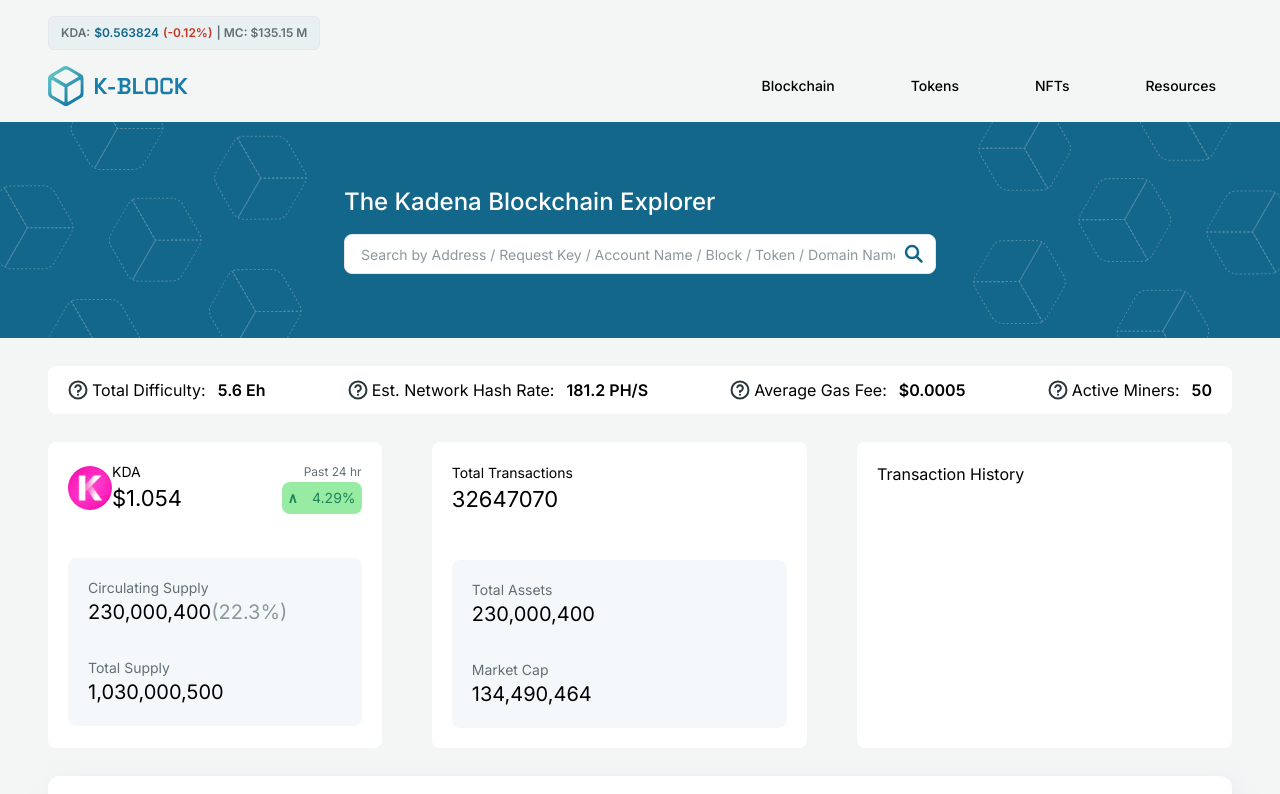
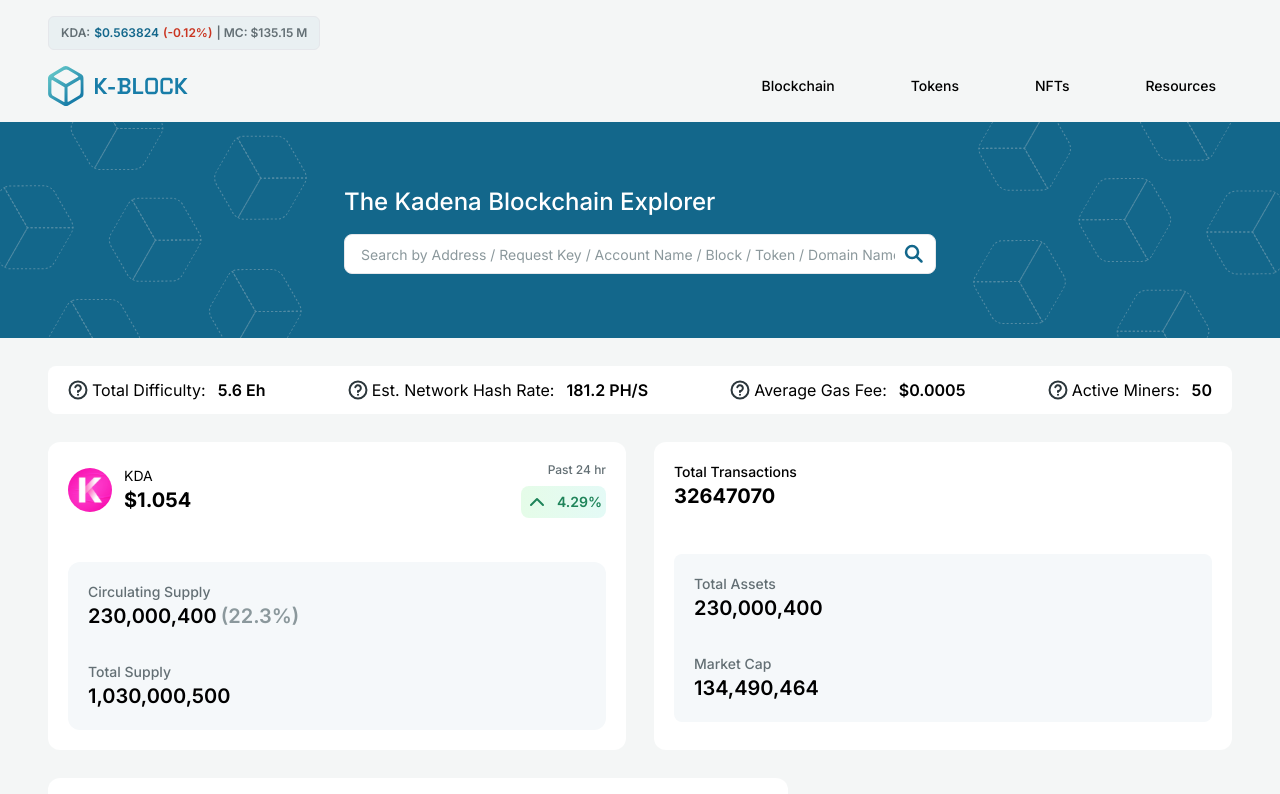
Before and after one commit to techfleetworks/k-block-app, a Next.js app: page / in a window 1280 px wide. Shown: the top 794 px of the page. Built offline with nearby package versions, Linux system fonts and the light colour scheme.

Commit message:
minor UI fixes

```diff
--- a/src/components/common/current-price/index.jsx
+++ b/src/components/common/current-price/index.jsx
@@ -1,43 +1,50 @@
-import React from "react";
-import KDA from "@/assets/kda.svg";
-import Image from "next/image";
+import React from 'react';
+import KDA from '@/assets/kda.svg';
+import Image from 'next/image';
+import { ChevronUpIcon } from 'lucide-react';
 
 const CurrentPrice = () => {
   return (
-    <div className="bg-neutral-n-0 w-fit p-5 rounded-[8px]">
-      <div className="flex">
-        {/* The download for KDA logo seems like it was successful, but I do not understand why I am facing technical fallacy. */}
-        {/* "alt" = KDA Logo v */}
-        <Image width={44} height={44} src={KDA} alt="KDA Logo" />
+    <div className="bg-neutral-n-0 flex-1 p-5 rounded-xl">
+      <div className="flex justify-between">
+        <div className="flex gap-3 items-center">
+          <Image width={44} height={44} src={KDA} alt="KDA Logo" />
+          <div className="flex flex-col justify-start items-start">
+            <h4 className="text-sm ">KDA</h4>
+            <p className="text-xl font-bold">$1.054</p>
+          </div>
+        </div>
         <div>
-          <div className="flex justify-between w-[19.5vw] items-center">
-            <h4 className="text-[14px] leading-5">KDA</h4>
-            <p className=" text-[12px] text-neutral-n-500">Past 24 hr</p>
-          </div>
-          {/* I have chosen to use "B3 Primary" for the font size for the following div box, but I need a confirmation from the design team. */}
-          <div className="flex justify-between text-xs leading-[18px] items-center">
-            {/* I would like to get a confirmation from the design team if the following price tag is meant to be "B3 Secondary" from Body - style from [Design System for Dev] */}
-            <p className="text-[22px]">$1.054</p>
-            <div className="flex justify-between rounded-[8px] p-1.5 bg-semantic-g-300 w-[80px] items-center">
-              <p className="text-semantic-g-500 text-sm font-semibold">&and;</p>
-              <p className="text-semantic-g-500 text-sm">4.29%</p>
+          <div className="flex flex-col justify-start text-xs items-start">
+            <p className=" text-xs font-medium text-neutral-n-500 self-end mb-2">
+              Past 24 hr
+            </p>
+            <div className="flex gap-2 justify-between rounded-lg bg-gradient-to-r from-[#E5FCE8] to-[#E4FAF6] items-center p-1">
+              <p className="text-semantic-g-500 text-sm font-semibold">
+                <ChevronUpIcon />
+              </p>
+              <p className="text-semantic-g-500 text-sm font-semibold">4.29%</p>
             </div>
           </div>
         </div>
       </div>
-      <div className="bg-neutral-n-100 mt-11 p-5 rounded-[8px]">
+      <div className="bg-neutral-n-100 mt-11 p-5 rounded-xl">
         <div>
-          <h4 className="text-sm text-neutral-n-500 leading-5">
+          <h4 className="text-sm font-medium text-neutral-n-500">
             Circulating Supply
           </h4>
-          <div className="flex text-xl">
+          <div className="flex text-xl font-semibold gap-1">
             <p className="text-neutral-n-700">230,000,400</p>
             <p className="text-neutral-n-400">(22.3%)</p>
           </div>
         </div>
-        <div className="mt-[32px]">
-          <h4 className="text-sm text-neutral-n-500 leading-5">Total Supply</h4>
-          <p className="text-neutral-n-700 text-xl">1,030,000,500</p>
+        <div className="mt-8">
+          <h4 className="text-sm text-neutral-n-500 font-medium">
+            Total Supply
+          </h4>
+          <p className="text-neutral-n-700 text-xl font-semibold">
+            1,030,000,500
+          </p>
         </div>
       </div>
     </div>
--- a/src/components/common/total-transactions/index.jsx
+++ b/src/components/common/total-transactions/index.jsx
@@ -1,18 +1,24 @@
-import React from "react";
+import React from 'react';
 
 const TotalTransactions = () => {
   return (
-    <div className="bg-neutral-n-0 p-5 rounded-[8px] w-[375px]">
-      <h1 className="text-[14px]">Total Transactions</h1>
-      <p className="text-[22px]">32647070</p>
-      <div className="bg-neutral-n-100 mt-11 p-5 rounded-[8px]">
+    <div className="bg-neutral-n-0 p-5 rounded-xl flex-1">
+      <h1 className="text-sm font-medium">Total Transactions</h1>
+      <p className="text-xl font-bold">32647070</p>
+      <div className="bg-neutral-n-100 mt-11 p-5 rounded-lg">
         <div className="">
-          <h4 className="text-sm text-neutral-n-500 leading-5">Total Assets</h4>
-          <p className="text-neutral-n-700 text-xl">230,000,400</p>
+          <h4 className="text-sm font-medium text-neutral-n-500">
+            Total Assets
+          </h4>
+          <p className="text-neutral-n-700 text-xl font-semibold">
+            230,000,400
+          </p>
         </div>
-        <div className="mt-[32px]">
-          <h4 className="text-sm text-neutral-n-500 leading-5">Market Cap</h4>
-          <p className="text-neutral-n-700 text-xl">134,490,464</p>
+        <div className="mt-8">
+          <h4 className="text-sm font-medium text-neutral-n-500">Market Cap</h4>
+          <p className="text-neutral-n-700 text-xl font-semibold">
+            134,490,464
+          </p>
         </div>
       </div>
     </div>
--- a/src/components/common/transaction-history/index.jsx
+++ b/src/components/common/transaction-history/index.jsx
@@ -1,8 +1,8 @@
-import React from "react";
+import React from 'react';
 
 const TransactionHistory = () => {
   return (
-    <div className="bg-neutral-n-0 w-[375px] p-5 rounded-[8px] ">
+    <div className="bg-neutral-n-0 p-5 rounded-xl w-[740px]">
       <h1>Transaction History</h1>
     </div>
   );
--- a/src/pages/index.js
+++ b/src/pages/index.js
@@ -21,7 +21,7 @@ export default function Home() {
       <Navbar />
       <Searchbar />
       <InfoBar />
-      <div className="flex flex-wrap gap-4 justify-start sm:justify-between px-3 md:px-12 my-7">
+      <div className="flex flex-wrap gap-7 justify-start sm:justify-between px-3 md:px-12 my-7">
         <CurrentPrice />
         <TotalTransactions />
         <TransactionHistory />
```
